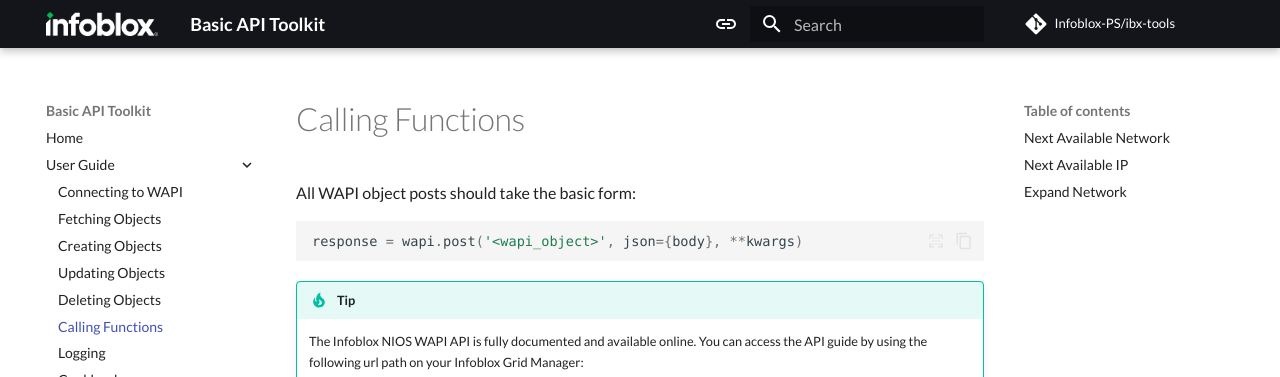
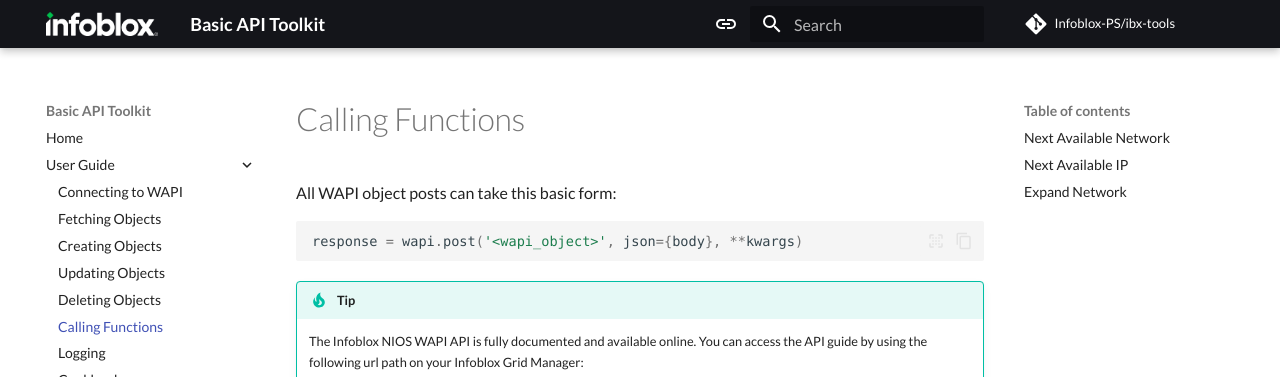
Before and after one commit to Infoblox-PS/ibx-sdk, an MkDocs documentation site: the page built from src_docs/user_guide/functions.md, in a window 1280 px wide and 900 px high. Shown: the top 377 px of the window. Built offline with MkDocs 1.6.1 and Material for MkDocs 9.7.7, drawn with Linux system fonts in a browser that asks for light colours; some web fonts are replaced; comment, search, counter and statistics services are not loaded.

Commit message:
Continued: - Shorten documentation for command-line utilities - Update documentation for action methods

````diff
--- a/src_docs/user_guide/functions.md
+++ b/src_docs/user_guide/functions.md
@@ -1,6 +1,6 @@
 # Calling Functions
 
-All WAPI object posts should take the basic form:
+All WAPI object posts can take this basic form:
 
 ```python linenums="0"
 response = wapi.post('<wapi_object>', json={body}, **kwargs)
````
Also changed, not shown: src_docs/user_guide/delete.md (+1 -1 lines), src_docs/user_guide/put.md (+0 -1 lines).
